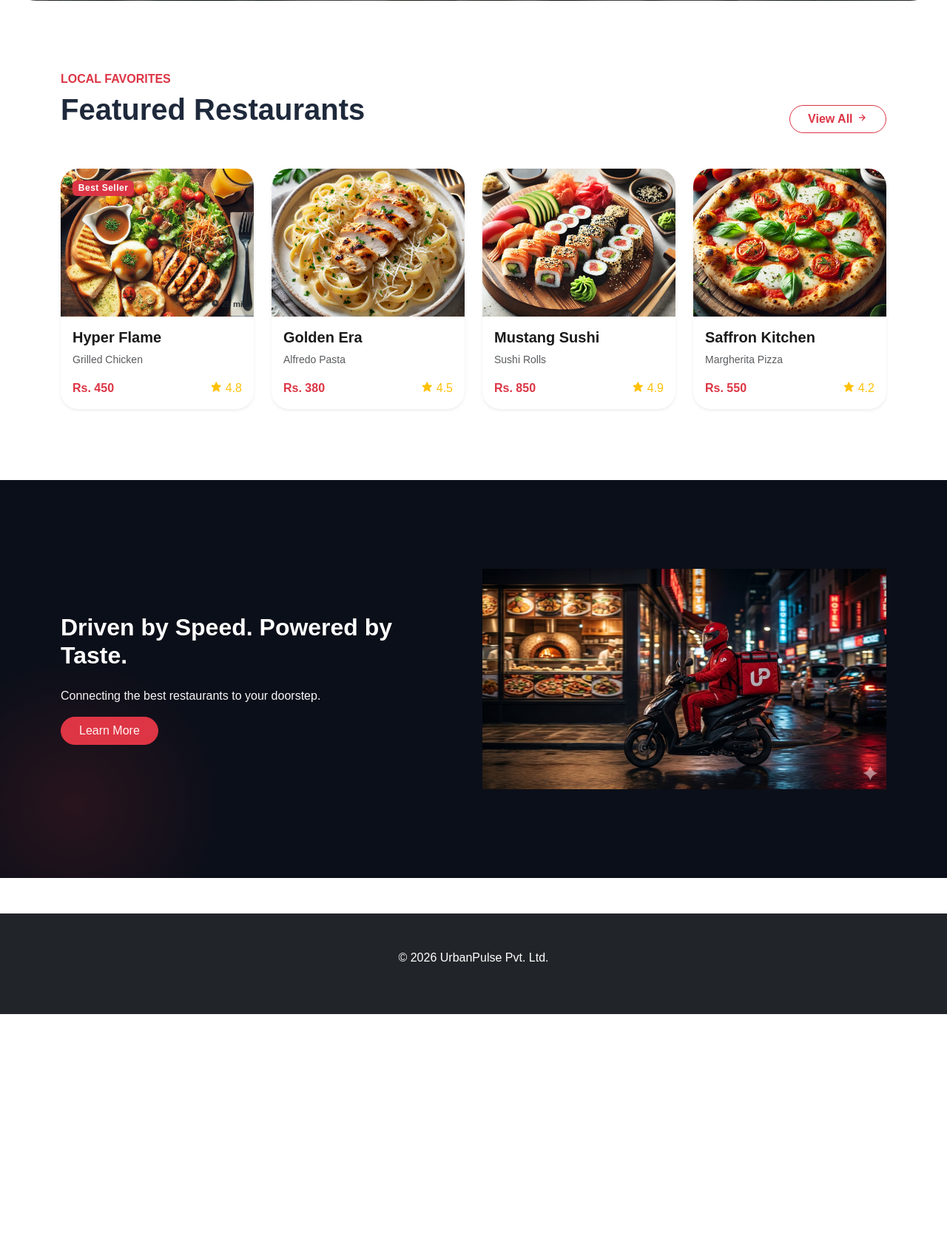
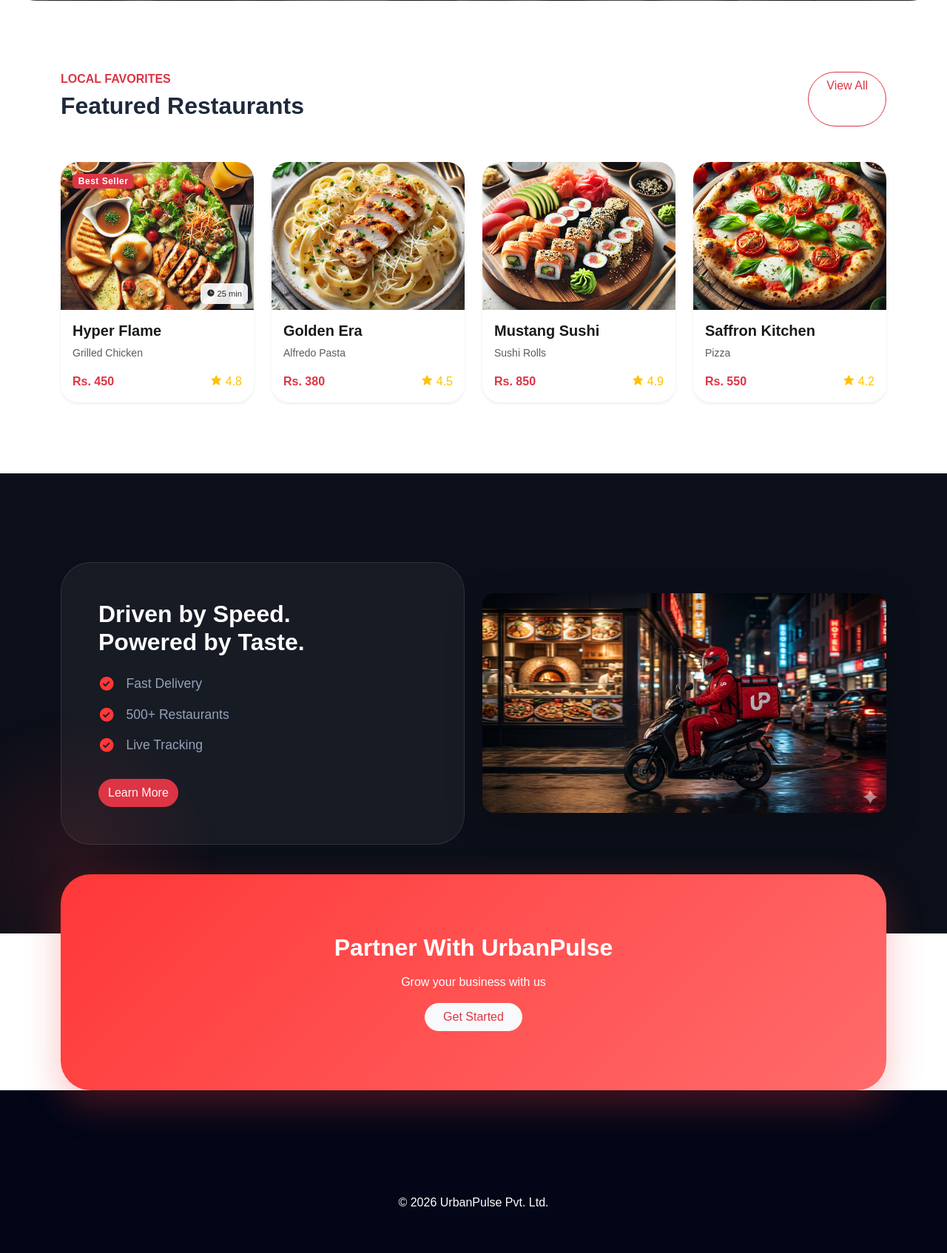
Before and after one commit to rajan21045/Food-Ordering-System, a PHP site: page / in a window 1280 px wide. Shown: the part 761-2455 px from the top of the page at 74% size. Before the commit the page ends 2132 px from the top, so only its background shows below. Run offline with PHP 8.4, Linux system fonts and the light colour scheme; some web fonts are replaced.

Commit message:
Update index.php

```diff
--- a/index.php
+++ b/index.php
@@ -9,7 +9,7 @@
   <!-- Favicon -->
   <link rel="icon" href="img/up.png">
 
-  <!-- Bootstrap CSS -->
+  <!-- Bootstrap -->
   <link href="https://cdn.jsdelivr.net/npm/bootstrap@5.3.3/dist/css/bootstrap.min.css" rel="stylesheet">
 
   <!-- Boxicons -->
@@ -20,7 +20,7 @@
   <link rel="preconnect" href="https://fonts.gstatic.com" crossorigin>
   <link href="https://fonts.googleapis.com/css2?family=Winky+Sans:wght@300;400;600;700&display=swap" rel="stylesheet">
 
-  <!-- Custom CSS -->
+  <!-- YOUR CSS -->
   <link rel="stylesheet" href="style.css">
 </head>
 
@@ -31,14 +31,14 @@
     <div class="container d-flex justify-content-between align-items-center py-3">
 
       <div class="d-flex align-items-center gap-2">
-        <img src="img/up.png" alt="UrbanPulse Logo" height="50">
+        <img src="img/up.png" alt="Logo" height="50">
         <span class="fw-bold fs-3">Urban<span class="text-danger">Pulse</span></span>
       </div>
 
       <nav class="d-none d-md-flex gap-4 fw-semibold">
-        <a href="#" class="text-decoration-none text-danger">Home</a>
-        <a href="#" class="text-decoration-none text-muted">Restaurants</a>
-        <a href="#" class="text-decoration-none text-muted">Offers</a>
+        <a href="#" class="text-danger text-decoration-none">Home</a>
+        <a href="#" class="text-muted text-decoration-none">Restaurants</a>
+        <a href="#" class="text-muted text-decoration-none">Offers</a>
       </nav>
 
       <a href="ordernow.php" class="btn btn-dark rounded-pill px-4">Order Now</a>
@@ -46,9 +46,10 @@
     </div>
   </header>
 
-  <!-- HERO SECTION -->
-  <section class="hero-glass text-center text-white">
+  <!-- HERO -->
+  <section class="hero-glass text-white text-center">
     <div class="container">
+
       <h1 class="display-3 fw-bold mb-4">
         Your Hunger, <span class="text-danger">Our Passion.</span>
       </h1>
@@ -58,46 +59,43 @@
       </p>
 
       <!-- SEARCH -->
-      <form action="search.php" method="GET" class="search-container d-flex align-items-center">
+      <form class="search-container d-flex align-items-center">
         <i class='bx bx-search fs-4 ms-3 opacity-50'></i>
 
-        <input type="text" name="query" class="form-control"
-          placeholder="What are you craving today?" aria-label="Search food" required>
+        <input type="text" class="form-control" placeholder="What are you craving today?">
 
-        <button type="submit" class="btn btn-danger rounded-pill px-4 py-2 fw-bold">
+        <button class="btn btn-danger rounded-pill px-4 py-2 fw-bold">
           Find Food
         </button>
       </form>
+
     </div>
   </section>
 
-  <!-- FEATURED RESTAURANTS -->
-  <section class="container my-5 py-5">
-    <div class="d-flex justify-content-between align-items-end mb-5">
+  <!-- FEATURED -->
+  <div class="container my-5 py-5">
 
+    <div class="d-flex justify-content-between mb-5">
       <div>
-        <h6 class="text-danger fw-bold text-uppercase">Local Favorites</h6>
-        <h2 class="fw-bold display-6">Featured Restaurants</h2>
+        <h6 class="text-danger fw-bold">LOCAL FAVORITES</h6>
+        <h2 class="fw-bold">Featured Restaurants</h2>
       </div>
-
-      <a href="#" class="btn btn-outline-danger rounded-pill px-4 fw-bold">
-        View All <i class='bx bx-right-arrow-alt'></i>
-      </a>
+      <a href="#" class="btn btn-outline-danger rounded-pill px-4">View All</a>
     </div>
 
     <div class="row g-4">
 
-      <!-- CARD 1 -->
+      <!-- CARD -->
       <div class="col-md-3">
-        <div class="card featured-card h-100 border-0 shadow-sm">
+        <div class="card featured-card border-0 shadow-sm h-100">
 
-          <div class="position-relative overflow-hidden">
-            <img src="img/restruation.webp" loading="lazy" class="card-img-top" alt="Grilled Chicken">
+          <div class="position-relative">
+            <img src="img/restruation.webp" class="card-img-top" alt="Food">
 
             <span class="badge bg-danger position-absolute top-0 start-0 m-3">Best Seller</span>
 
-            <div class="delivery-time position-absolute bottom-0 end-0 m-2">
-              <small class="fw-bold"><i class='bx bxs-time'></i> 25 min</small>
+            <div class="delivery-time position-absolute bottom-0 end-0 m-2 bg-white px-2 py-1 rounded">
+              <small><i class='bx bxs-time'></i> 25 min</small>
             </div>
           </div>
 
@@ -106,7 +104,7 @@
             <p class="text-muted small">Grilled Chicken</p>
 
             <div class="d-flex justify-content-between">
-              <span class="fw-bold text-danger">Rs. 450</span>
+              <span class="text-danger fw-bold">Rs. 450</span>
               <span class="text-warning"><i class='bx bxs-star'></i> 4.8</span>
             </div>
           </div>
@@ -114,65 +112,51 @@
         </div>
       </div>
 
-      <!-- CARD 2 -->
+      <!-- Repeat cards -->
       <div class="col-md-3">
-        <div class="card featured-card h-100 border-0 shadow-sm">
-
-          <img src="img/pasta.webp" loading="lazy" class="card-img-top" alt="Pasta">
-
+        <div class="card featured-card border-0 shadow-sm h-100">
+          <img src="img/pasta.webp" class="card-img-top" alt="Pasta">
           <div class="card-body">
             <h5 class="fw-bold">Golden Era</h5>
             <p class="text-muted small">Alfredo Pasta</p>
-
             <div class="d-flex justify-content-between">
-              <span class="fw-bold text-danger">Rs. 380</span>
+              <span class="text-danger fw-bold">Rs. 380</span>
               <span class="text-warning"><i class='bx bxs-star'></i> 4.5</span>
             </div>
           </div>
-
         </div>
       </div>
 
-      <!-- CARD 3 -->
       <div class="col-md-3">
-        <div class="card featured-card h-100 border-0 shadow-sm">
-
-          <img src="img/sushiroll.webp" loading="lazy" class="card-img-top" alt="Sushi">
-
+        <div class="card featured-card border-0 shadow-sm h-100">
+          <img src="img/sushiroll.webp" class="card-img-top" alt="Sushi">
           <div class="card-body">
             <h5 class="fw-bold">Mustang Sushi</h5>
             <p class="text-muted small">Sushi Rolls</p>
-
             <div class="d-flex justify-content-between">
-              <span class="fw-bold text-danger">Rs. 850</span>
+              <span class="text-danger fw-bold">Rs. 850</span>
               <span class="text-warning"><i class='bx bxs-star'></i> 4.9</span>
             </div>
           </div>
-
         </div>
       </div>
 
-      <!-- CARD 4 -->
       <div class="col-md-3">
-        <div class="card featured-card h-100 border-0 shadow-sm">
-
-          <img src="img/MargheritaPizza.webp" loading="lazy" class="card-img-top" alt="Pizza">
-
+        <div class="card featured-card border-0 shadow-sm h-100">
+          <img src="img/MargheritaPizza.webp" class="card-img-top" alt="Pizza">
           <div class="card-body">
             <h5 class="fw-bold">Saffron Kitchen</h5>
-            <p class="text-muted small">Margherita Pizza</p>
-
+            <p class="text-muted small">Pizza</p>
             <div class="d-flex justify-content-between">
-              <span class="fw-bold text-danger">Rs. 550</span>
+              <span class="text-danger fw-bold">Rs. 550</span>
               <span class="text-warning"><i class='bx bxs-star'></i> 4.2</span>
             </div>
           </div>
-
         </div>
       </div>
 
     </div>
-  </section>
+  </div>
 
   <!-- ABOUT -->
   <section class="about-modern">
@@ -180,28 +164,43 @@
       <div class="row align-items-center">
 
         <div class="col-lg-6">
-          <h2 class="text-white fw-bold mb-4">
-            Driven by Speed. Powered by Taste.
-          </h2>
+          <div class="glass-content text-white">
 
-          <p class="text-light">
-            Connecting the best restaurants to your doorstep.
-          </p>
+            <h2 class="fw-bold mb-4">Driven by Speed.<br>Powered by Taste.</h2>
 
-          <button class="btn btn-danger rounded-pill px-4">Learn More</button>
+            <ul class="about-features p-0">
+              <li><i class='bx bxs-check-circle'></i> Fast Delivery</li>
+              <li><i class='bx bxs-check-circle'></i> 500+ Restaurants</li>
+              <li><i class='bx bxs-check-circle'></i> Live Tracking</li>
+            </ul>
+
+            <button class="btn btn-danger rounded-pill mt-3">Learn More</button>
+
+          </div>
         </div>
 
         <div class="col-lg-6 text-center">
-          <img src="img/delivery.png" class="img-fluid delivery-img" alt="Delivery">
+          <img src="img/delivery.png" class="img-fluid rounded-4 shadow-lg" alt="Delivery">
         </div>
 
       </div>
     </div>
   </section>
 
+  <!-- CTA -->
+  <div class="container">
+    <section class="partner-cta text-white text-center">
+      <h2 class="fw-bold mb-3">Partner With UrbanPulse</h2>
+      <p>Grow your business with us</p>
+      <a href="#" class="btn btn-light text-danger rounded-pill px-4">Get Started</a>
+    </section>
+  </div>
+
   <!-- FOOTER -->
-  <footer class="text-white mt-5 p-5 bg-dark text-center">
-    <p>© 2026 UrbanPulse Pvt. Ltd.</p>
+  <footer class="text-white text-center">
+    <div class="container">
+      <p>© 2026 UrbanPulse Pvt. Ltd.</p>
+    </div>
   </footer>
 
   <!-- Bootstrap JS -->
```
